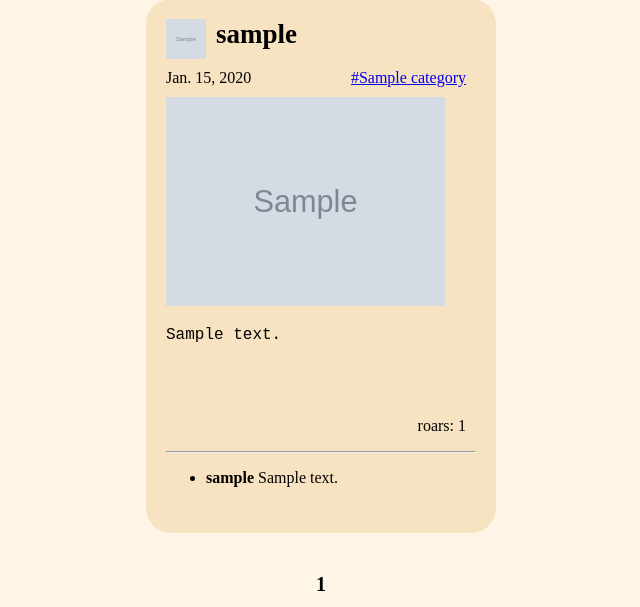
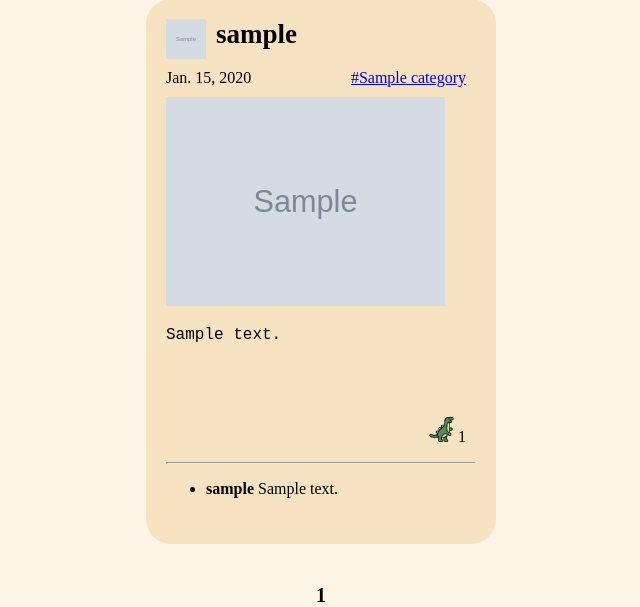
Before and after one commit to 2884069/InqPal, a Django app: page /inqpal/posts/trending/ in a window 1280 px wide. Shown: the part 208-815 px from the top of the page, without its empty margins (319-959 px from the left). Run offline with Django 3.2, Linux system fonts and the light colour scheme; tables that the repository leaves empty hold one stand-in row (values such as "Sample post"); grey boxes marked "Sample" are stand-in pictures.

Commit message:
added roar image whilst logged out

```diff
--- a/static/css/display_posts.css
+++ b/static/css/display_posts.css
@@ -154,3 +154,7 @@
     border: none;
     cursor: pointer;
 }
+
+.roar_image_unlogged {
+    height: 25px;
+}
--- a/templates/inqpal/display_posts.html
+++ b/templates/inqpal/display_posts.html
@@ -49,7 +49,7 @@
                                 </form></p>
                             {% endif %}
                         {% else %}
-                            <p>roars: {{post.roars}}</p>
+                            <p><img src="{% static 'images/unroar.png' %}" class="roar_image_unlogged"> {{post.roars}}</p>
                         {% endif %}
                     </div>
                     <hr>
```
